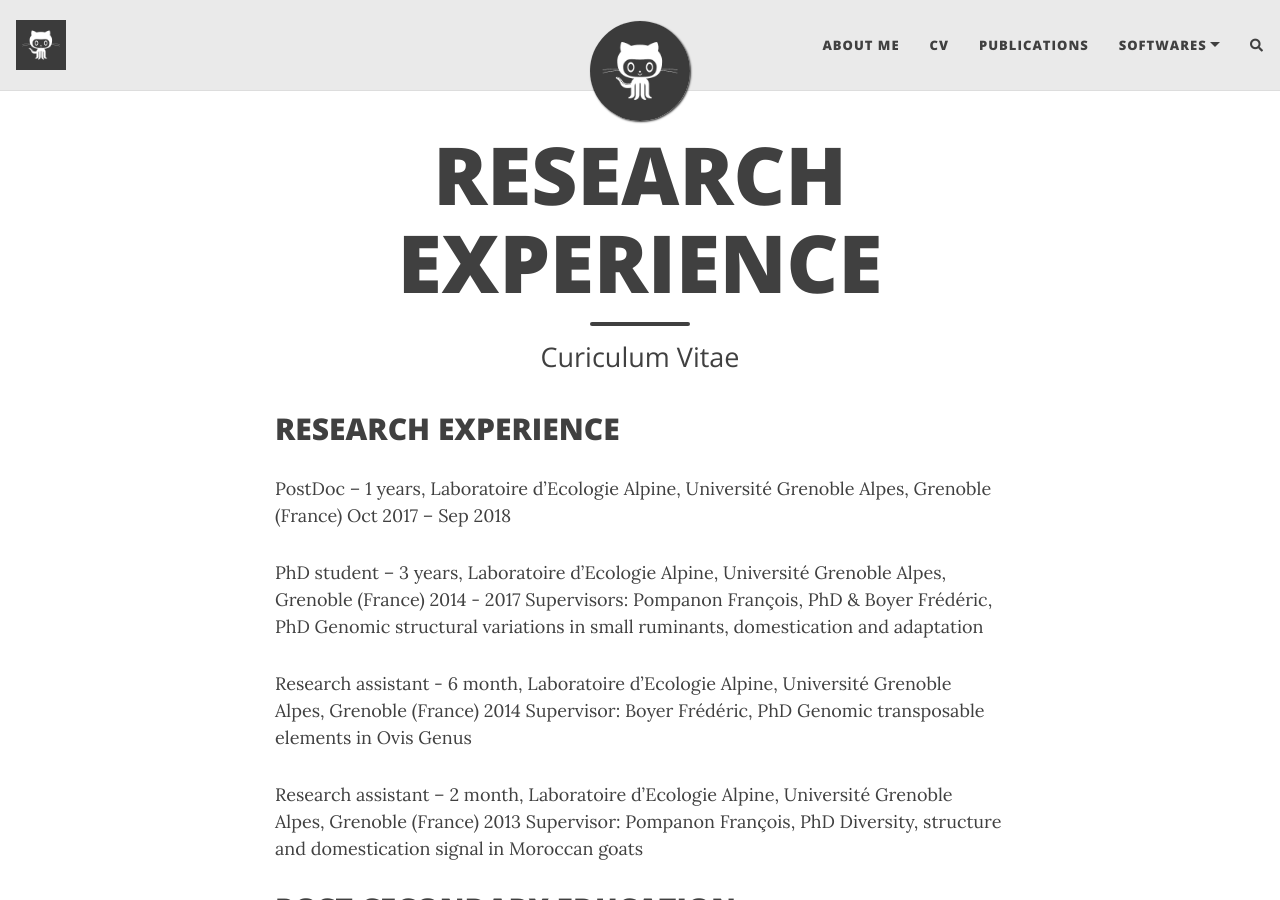
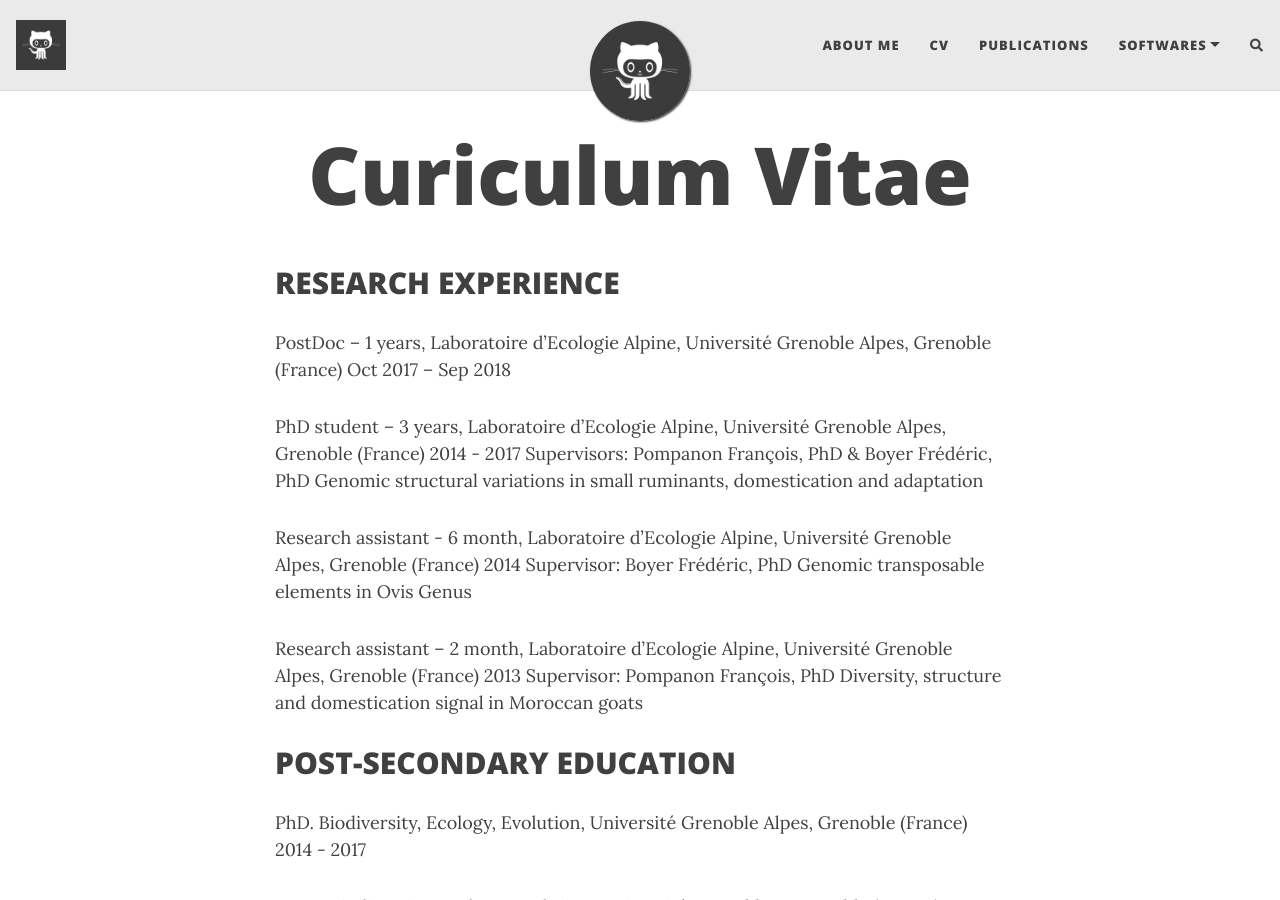
Before and after one commit to cumtr/cumtr.github.io, a Jekyll site: the page built from CV.md, in a window 1280 px wide and 900 px high. Built offline with Jekyll 4.4.1, drawn with Linux system fonts in a browser that asks for light colours; nearby versions of some CDN libraries; comment, search, counter and statistics services are not loaded; our own code applies the rules of GitHub Pages for plain Markdown files.

Commit message:
Update CV.md

```diff
--- a/CV.md
+++ b/CV.md
@@ -1,7 +1,7 @@
 ---
 layout: page
-title:
-subtitle: Curiculum Vitae
+title: Curiculum Vitae
+subtitle:
 ---
 
 ## RESEARCH EXPERIENCE
```
